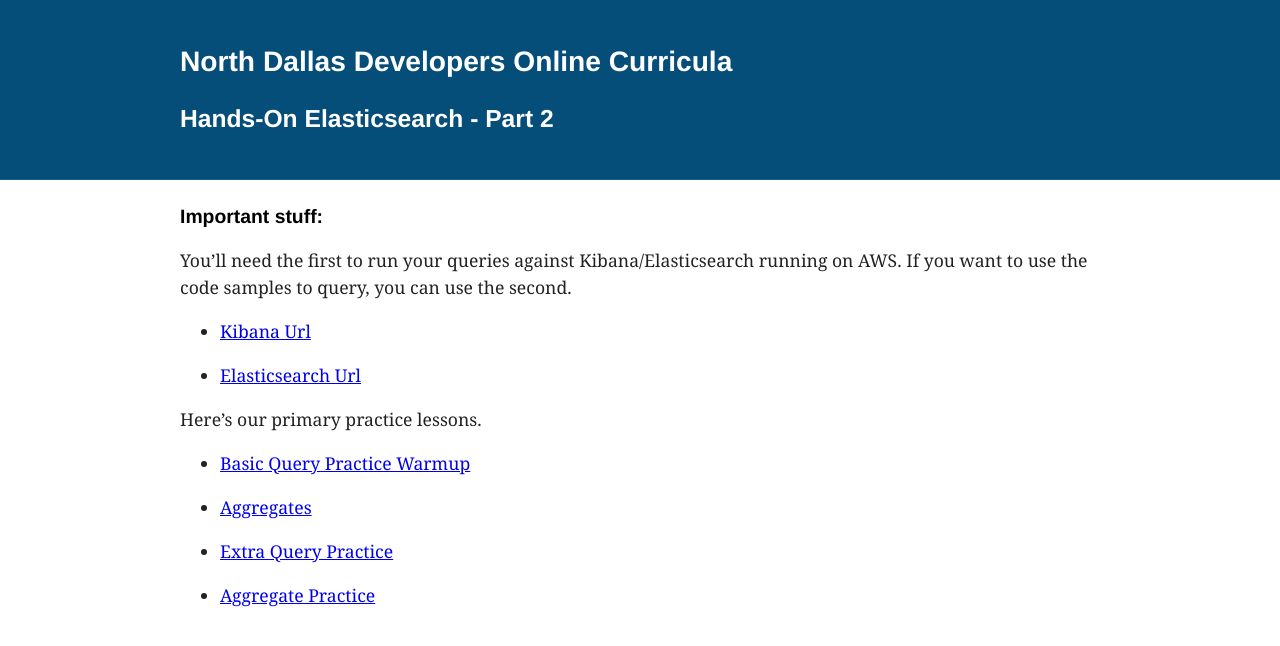
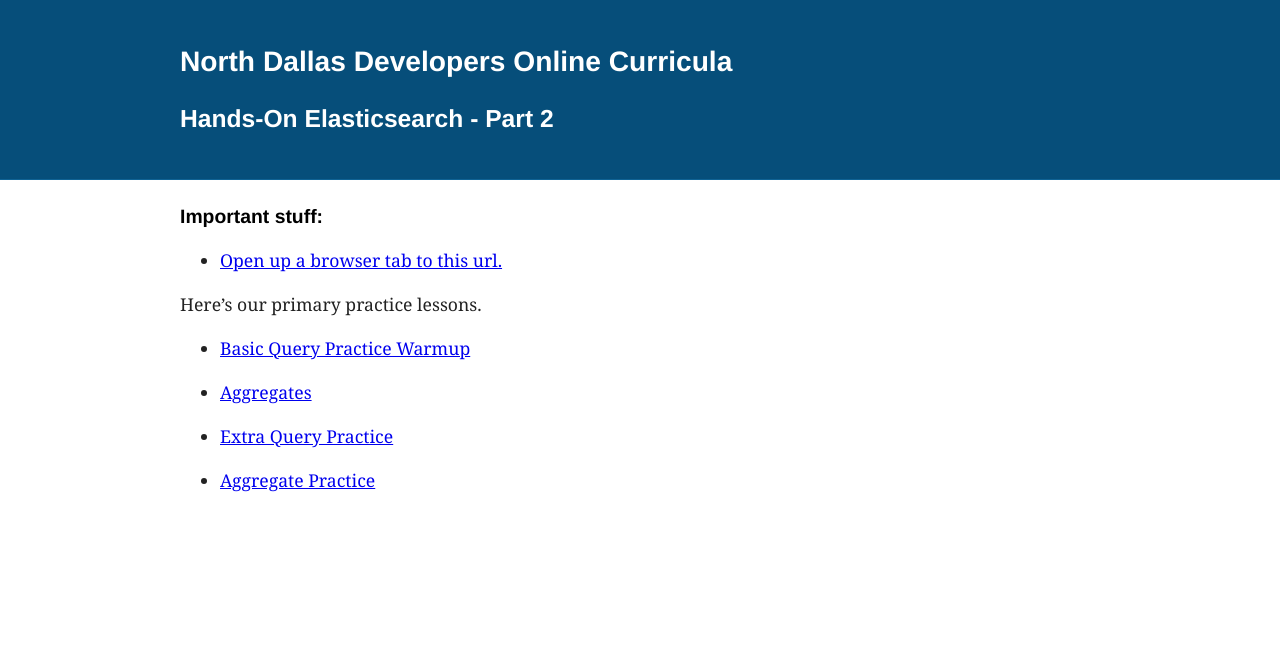
Before and after one commit to north-dallas-developers/learn, a Jekyll site: the page built from hands-on-elasticsearch/part-2.md, in a window 1280 px wide. Shown: the top 646 px of the page. Built offline with Jekyll 4.4.1, drawn with Linux system fonts in a browser that asks for light colours.

Commit message:
tweaks to part 2 opening page

```diff
--- a/hands-on-elasticsearch/part-2.md
+++ b/hands-on-elasticsearch/part-2.md
@@ -3,13 +3,9 @@
 title: Hands-On Elasticsearch - Part 2
 ---
 
-
 ### Important stuff:
 
-You'll need the first to run your queries against Kibana/Elasticsearch running on AWS. If you want to use the code samples to query, you can use the second.
-
-* [Kibana Url](https://search-nddg-elasticsearch-fun-2-kozvvjlgtfomeoypgldbsa2254.us-west-2.es.amazonaws.com/_plugin/kibana/app/kibana#)
-* [Elasticsearch Url](https://search-nddg-elasticsearch-fun-2-kozvvjlgtfomeoypgldbsa2254.us-west-2.es.amazonaws.com/)
+* [Open up a browser tab to this url.](https://search-nddg-elasticsearch-fun-2-kozvvjlgtfomeoypgldbsa2254.us-west-2.es.amazonaws.com/_plugin/kibana/app/kibana#)
 
 Here's our primary practice lessons.
 
```
